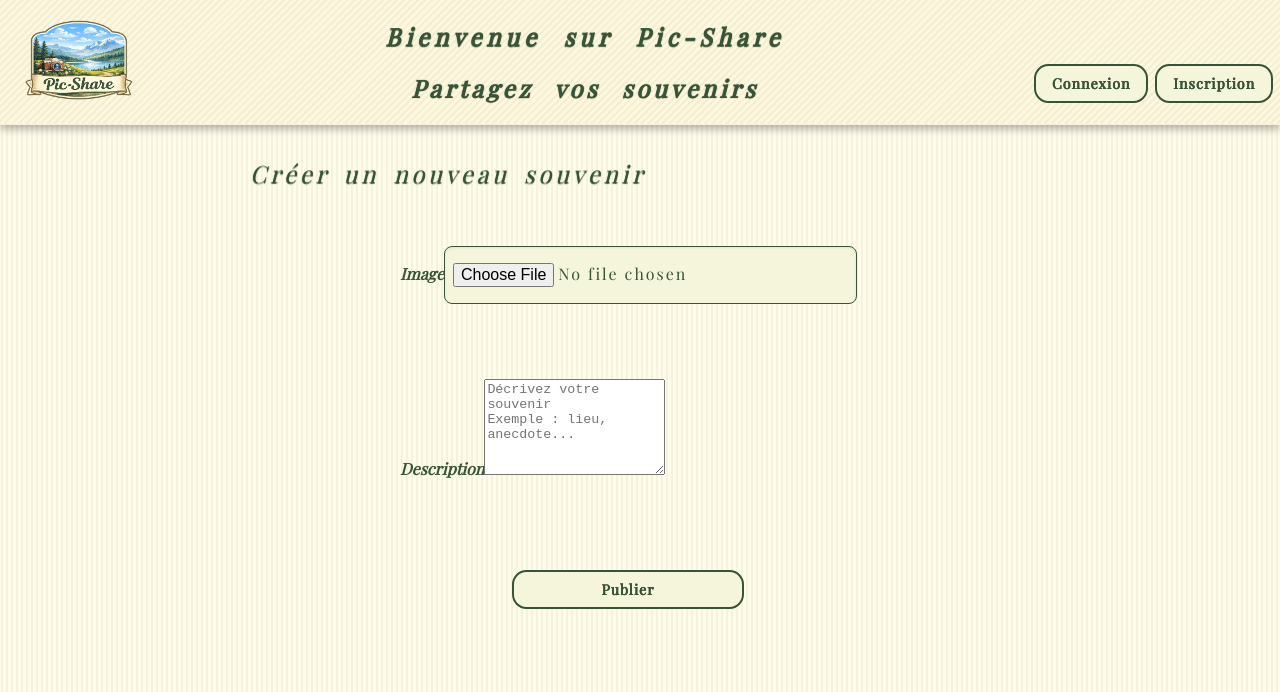
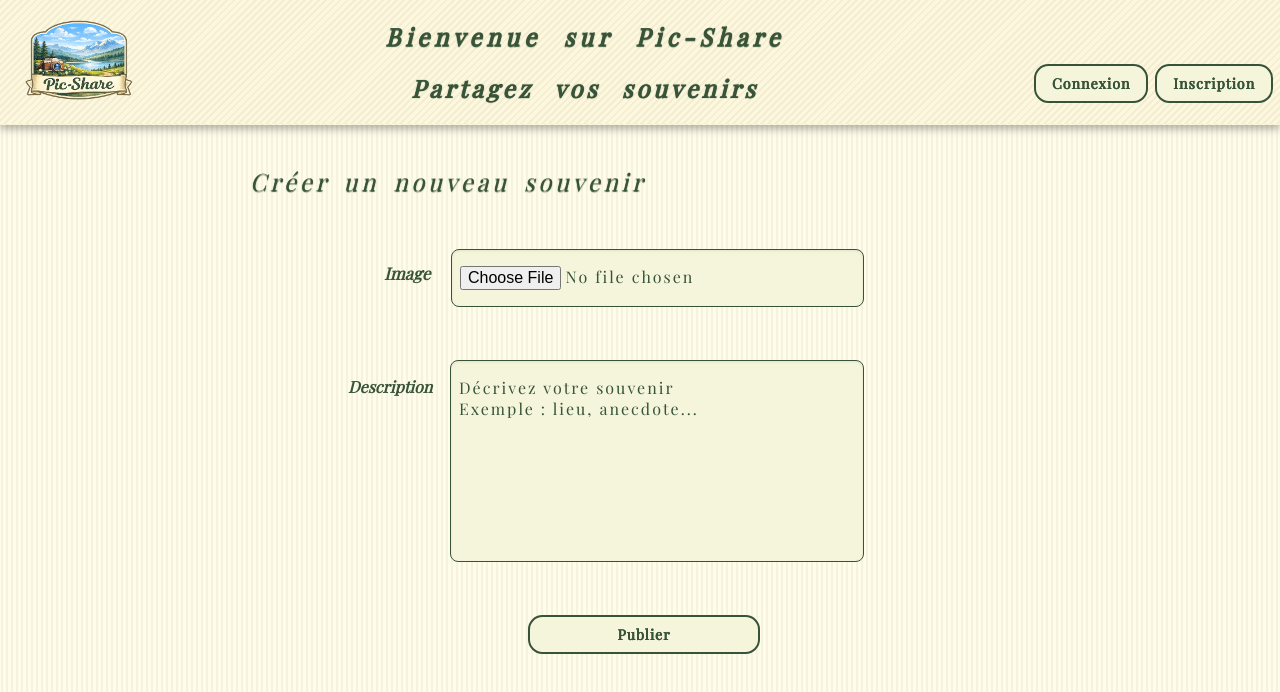
Before and after one commit to Anturiasgit/Pic-Share-frontend, a React (Vite) app: page /create in a window 1280 px wide. Shown: the top 692 px of the page. Built offline with nearby package versions, Linux system fonts and the light colour scheme; a web font is replaced by a local one.

Commit message:
Page creation pic finie

```diff
--- a/src/App.css
+++ b/src/App.css
@@ -52,7 +52,7 @@ button:active {
 }
 
 
-form input {
+form input, textarea {
     padding: 1rem 0.5rem;
     border: none;
     font-family: var(--font-main);
--- a/src/pages/PicCreate/PicCreate.css
+++ b/src/pages/PicCreate/PicCreate.css
@@ -1,11 +1,44 @@
 .creation-section .title {
-    margin-left: 3rem;
+    margin: 2.5rem 0 0 3rem;
 }
 
 .creation-section form {
     display: flex;
     flex-direction: column;
     justify-content: space-evenly;
-    margin-top: -2.5rem;
+    margin-top: -1.5rem;
     margin-left: 25rem;
 }
+
+.image, .description {
+    display: flex;
+    justify-content: space-between;
+    width: 30rem;
+    margin-left: -1rem;
+}
+
+.image label {
+    margin-top: 0.85rem;
+    font-size: 1.05rem;
+}
+
+.description label {
+    margin-left: -2.25rem;
+    margin-top: 1rem;
+}
+
+.description textarea {
+    width: 82.5%;
+    resize: none;
+    color: var(--color-primary);
+}
+
+.description textarea::placeholder {
+    color: var(--color-primary);
+    font-weight: 500;
+}
+
+.creation-section button {
+    margin-left: 8rem;
+    margin-top: 0;
+}
--- a/src/pages/PicCreate/PicCreate.jsx
+++ b/src/pages/PicCreate/PicCreate.jsx
@@ -38,10 +38,9 @@ function PicCreate() {
             placeholder="Décrivez votre souvenir
 Exemple : lieu, anecdote..."
             maxLength={300}
-          rows={6}
+            rows={8}
           />
         </div>
-
 
         <button type="submit">Publier</button>
       </form>
```
Lines whose indentation alone changed are shown as unchanged.
